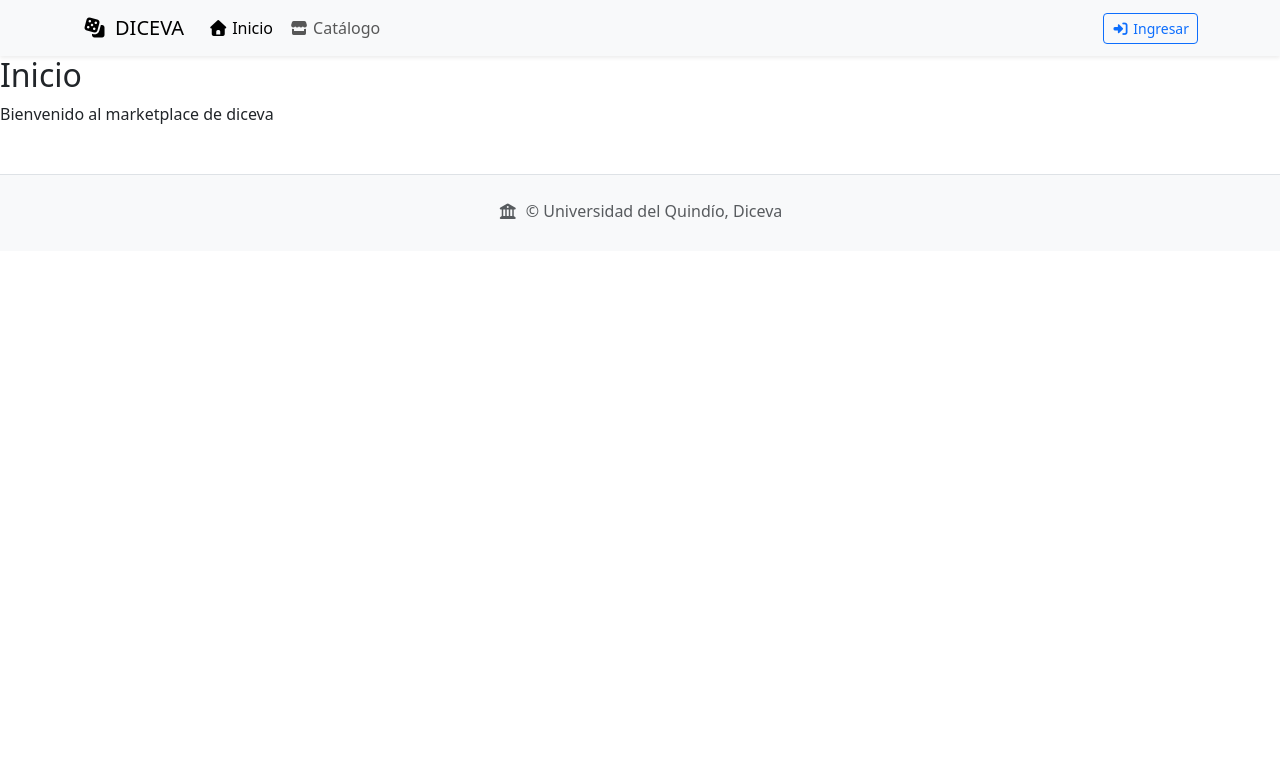
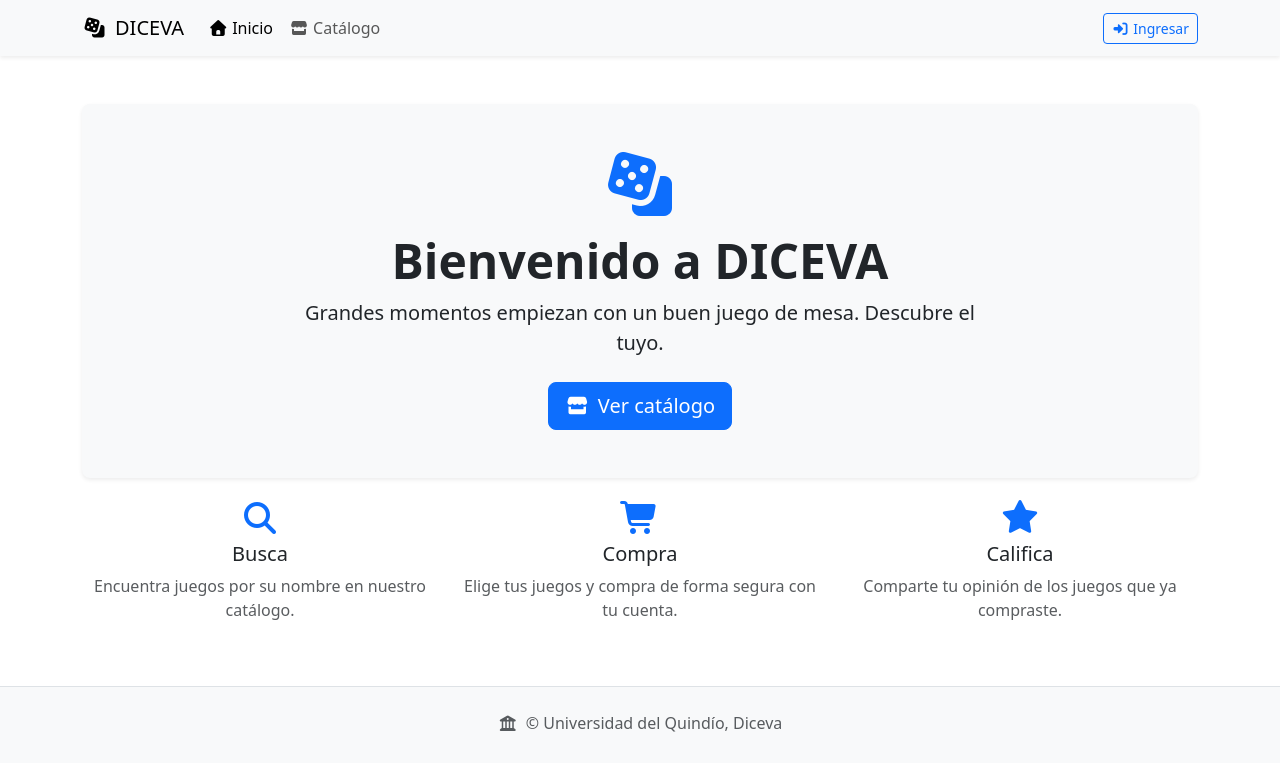
Before and after one commit to Jj3235006677/Diceva-Fromtend, an Angular app in the folder diceva-web/: page / in a window 1280 px wide. Shown: the top 770 px of the page. Built offline with nearby package versions, Linux system fonts and the light colour scheme.

Commit message:
iNICIO BONITO Para diceva

```diff
--- a/diceva-web/src/app/componentes/inicio/incio.html
+++ b/diceva-web/src/app/componentes/inicio/incio.html
@@ -1,2 +1,30 @@
-<h2> Inicio </h2>
-<p> Bienvenido al marketplace de diceva</p>
+<div class="container mt-5">
+  <div class="p-5 mb-4 bg-body-tertiary rounded-3 text-center shadow-sm">
+    <i class="fa-solid fa-dice fa-4x text-primary mb-3"></i>
+    <h1 class="display-5 fw-bold">Bienvenido a DICEVA</h1>
+    <p class="lead col-lg-8 mx-auto">
+      Grandes momentos empiezan con un buen juego de mesa. Descubre el tuyo.
+    </p>
+    <a routerLink="/catalogo" class="btn btn-primary btn-lg mt-2">
+      <i class="fa-solid fa-store me-2"></i>Ver catálogo
+    </a>
+  </div>
+
+  <div class="row g-4 text-center">
+    <div class="col-md-4">
+      <i class="fa-solid fa-magnifying-glass fa-2x text-primary mb-2"></i>
+      <h2 class="h5">Busca</h2>
+      <p class="text-muted">Encuentra juegos por su nombre en nuestro catálogo.</p>
+    </div>
+    <div class="col-md-4">
+      <i class="fa-solid fa-cart-shopping fa-2x text-primary mb-2"></i>
+      <h2 class="h5">Compra</h2>
+      <p class="text-muted">Elige tus juegos y compra de forma segura con tu cuenta.</p>
+    </div>
+    <div class="col-md-4">
+      <i class="fa-solid fa-star fa-2x text-primary mb-2"></i>
+      <h2 class="h5">Califica</h2>
+      <p class="text-muted">Comparte tu opinión de los juegos que ya compraste.</p>
+    </div>
+  </div>
+</div>
--- a/diceva-web/src/app/componentes/inicio/incio.ts
+++ b/diceva-web/src/app/componentes/inicio/incio.ts
@@ -1,7 +1,8 @@
 import { Component } from '@angular/core';
+import { RouterLink } from '@angular/router';
 
 @Component({
-  imports: [],
+  imports: [RouterLink],
   selector: 'app-incio',
   styleUrl: './incio.css',
   templateUrl: './incio.html',
```
